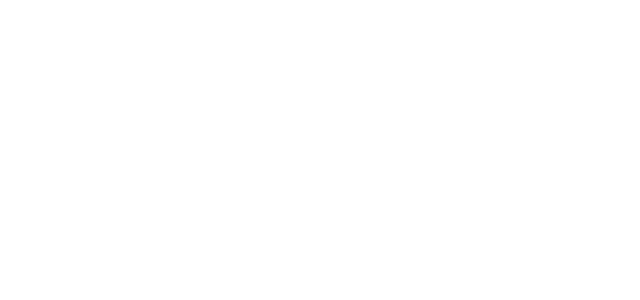
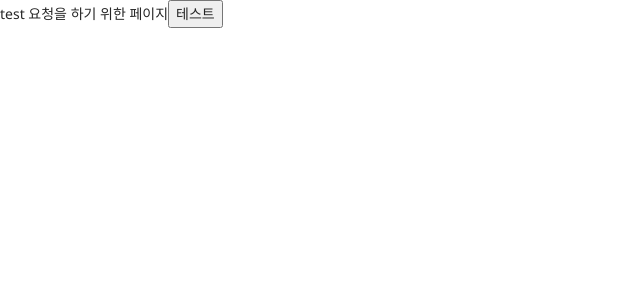
Before and after one commit to kms970/mjj_mall, a React (Create React App) app in the folder mjj_mall-webapp/: page /test/test in a window 1280 px wide. Before the commit this address had no page. Shown: the top 300 px of the page, without its empty margins (0-640 px from the left). Built offline with nearby package versions, Linux system fonts and the light colour scheme.

Commit message:
jwt get Test Request
jwt get Test Request

```diff
--- a/mjj_mall-webapp/src/App.js
+++ b/mjj_mall-webapp/src/App.js
@@ -10,6 +10,7 @@
 import Header from "./common/header";
 import OrderConfirmation from "./orderConfirmation/orderConfirmation";
 import ItemRegistration from "./provider/item/itemRegistration";
+import TestFunction from './test/test';
 function App() {
   return (
     <div>
@@ -25,6 +26,7 @@
           <Route path="/join/complete" element={<JoinComplete />} />
           <Route path="/order/confirmation" element={<OrderConfirmation />} />
           <Route path="/provider/item/Registration" element={<ItemRegistration/>}/>
+          <Route path="/test/test" element={<TestFunction/>} />
         </Routes>
       </BrowserRouter>
     </div>
--- a/mjj_mall-webapp/src/common/sessions.js
+++ b/mjj_mall-webapp/src/common/sessions.js
@@ -5,3 +5,11 @@
 export function saveStorageAuth(auth) {
   localStorage.setItem('auth', auth);
 }
+
+export function getStorageAuth() {
+  return localStorage.getItem('auth');
+}
+
+export function getStorageJWTToken() {
+  return localStorage.getItem('token');
+}
--- a/mjj_mall-webapp/src/config/config.js
+++ b/mjj_mall-webapp/src/config/config.js
@@ -10,5 +10,6 @@
   "JoinProvider": "/company/sign-up",
   "Login": "/user/sign-in",
   "FindId": "/user/findId",
+  "Test": "/user/test-login",
 
-};
+}
--- a/mjj_mall-webapp/src/login/Login.js
+++ b/mjj_mall-webapp/src/login/Login.js
@@ -1,5 +1,5 @@
 import React, {useState} from 'react';
-import {Link} from 'react-router-dom';
+import {Link, Navigate, Router, useNavigate} from 'react-router-dom';
 import {Button, Checkbox, Divider, Form, Input, PageHeader} from 'antd';
 import styled from 'styled-components';
 import {CheckOutlined} from '@ant-design/icons';
@@ -37,6 +37,7 @@
 function Login() {
 
   const [visible, setvisible] = useState(false);
+  const navigate = useNavigate();
   /**
    * 로그인을 요청하는 함수
    *
@@ -61,6 +62,7 @@
           saveStorageAuth(decodingToken.iss);
         }
         alert("로그인 성공!");
+        navigate('/');
       })
       .catch(error => {
         if(error == undefined || error.response == undefined || error.response.data == undefined) alert("로그인 실패: " + error);
--- /dev/null
+++ b/mjj_mall-webapp/src/test/test.js
@@ -0,0 +1,37 @@
+import axios from 'axios';
+import React from 'react';
+import { base64DecodingFunc } from '../common/crypto';
+import { getStorageAuth, getStorageJWTToken } from '../common/sessions';
+import config from '../config/config';
+
+function TestFunction() {
+
+  const buttonFunction = () => {
+    let auth = getStorageAuth();
+    let jwt_token = getStorageJWTToken();
+    let decoding = base64DecodingFunc(jwt_token);
+
+    console.log("auth:", auth);
+    console.log("jwt_token:", jwt_token);
+    axios.get(config.serverUrl + config.serverPort + config.Test, {
+      headers: {
+        Authorization: 'Bearer ' + jwt_token
+      }
+    })
+    .then(res=>{
+      console.log("res", res);
+    })
+    .catch(error => {
+      console.error(error);
+    })
+  }
+
+  return (
+    <div>
+      test 요청을 하기 위한 페이지
+      <button onClick={buttonFunction}>테스트</button>
+    </div>
+  )
+}
+
+export default TestFunction;
```
